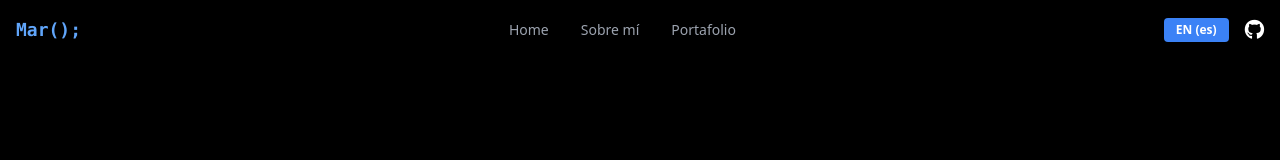
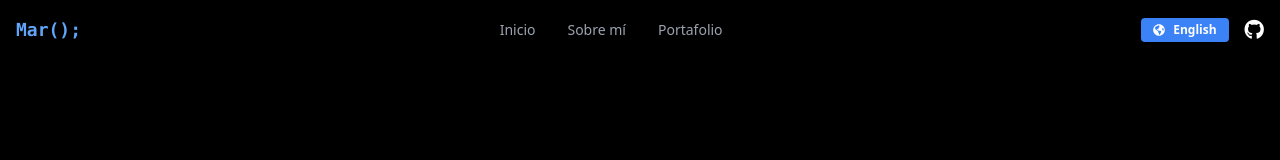
Before and after one commit to MarSierraG/Portfolio, a React (Vite) app: page / in a window 1280 px wide. Shown: the top 160 px of the page. Built offline with nearby package versions, Linux system fonts and the light colour scheme.

Commit message:
Mejora de estilos visuales

```diff
--- a/src/App.tsx
+++ b/src/App.tsx
@@ -13,6 +13,7 @@ const texts = {
         developer: 'Web',
         welcome: 'Bienvenido a mi web personal',
         button: 'English',
+        home: 'Inicio',
         about: 'Sobre mí',
         portfolio: 'Portafolio',
         blog: 'Blog',
@@ -74,6 +75,7 @@ const texts = {
         developer: 'Developer',
         welcome: 'Welcome to my personal website',
         button: 'Español',
+        home: 'Home',
         about: 'About me',
         portfolio: 'Portfolio',
         blog: 'Blog',
@@ -143,7 +145,12 @@ function App() {
         <div className="bg-black text-white">
         <Router>
             <Navbar
-                items={['Home', t.about, t.portfolio]}
+                items={[
+                    { key: 'home', label: t.home, path: '/' },
+                    { key: 'about', label: t.about, path: '/about' },
+                    { key: 'portfolio', label: t.portfolio, path: '/portfolio' },
+                ]}
+
                 currentLang={language}
                 onToggleLanguage={toggleLanguage}
                 buttonText={language === 'es' ? 'EN' : 'ES'}
--- a/src/components/Navbar.tsx
+++ b/src/components/Navbar.tsx
@@ -1,10 +1,11 @@
 import React, { useState } from 'react';
 import { Link } from 'react-router-dom';
 import { FiMenu, FiX } from 'react-icons/fi';
+import {FaGlobeAmericas} from "react-icons/fa";
 
 
 interface NavbarProps {
-    items: string[];
+    items: { key: string; label: string; path: string }[];
     currentLang: 'es' | 'en';
     onToggleLanguage: () => void;
     buttonText: string;
@@ -14,15 +15,6 @@ const Navbar: React.FC<NavbarProps> = ({ items, currentLang, onToggleLanguage, b
     const [isOpen, setIsOpen] = useState(false);
 
     const toggleMenu = () => setIsOpen(!isOpen);
-
-    const sectionRoutes: { [key: string]: string } = {
-        Home: '/',
-        Inicio: '/',
-        'About me': '/about',
-        'Sobre mí': '/about',
-        Portfolio: '/portfolio',
-        Portafolio: '/portfolio',
-    };
 
     return (
         <nav className="fixed top-0 left-0 w-full bg-black text-white z-50 shadow-md">
@@ -41,13 +33,13 @@ const Navbar: React.FC<NavbarProps> = ({ items, currentLang, onToggleLanguage, b
 
                 {/* Menú escritorio */}
                 <ul className="hidden md:flex space-x-8 text-sm font-medium">
-                    {items.map((item, index) => (
-                        <li key={index}>
+                    {items.map((item) => (
+                        <li key={item.key}>
                             <Link
-                                to={sectionRoutes[item] || '/'}
+                                to={item.path}
                                 className="relative text-gray-400 hover:text-white transition"
                             >
-                                {item}
+                                {item.label}
                                 <span className="absolute left-0 -bottom-1 w-0 h-0.5 bg-blue-400 transition-all duration-300 hover:w-full"></span>
                             </Link>
                         </li>
@@ -58,12 +50,14 @@ const Navbar: React.FC<NavbarProps> = ({ items, currentLang, onToggleLanguage, b
                 <div className="hidden md:flex items-center gap-4">
                     <button
                         onClick={onToggleLanguage}
-                        className="bg-blue-500 hover:bg-blue-600 text-white font-semibold py-1 px-3 rounded text-xs"
+                        className="bg-blue-500 hover:bg-blue-600 text-white font-semibold py-1 px-3 rounded text-xs flex items-center gap-2"
+                        title="Cambiar idioma / Change language"
                     >
-                        {buttonText} ({currentLang})
+                        <FaGlobeAmericas />
+                        {currentLang === 'es' ? 'English' : 'Español'}
                     </button>
                     <a
-                        href="https://github.com/TU_USUARIO"
+                        href="https://github.com/MarSierraG"
                         target="_blank"
                         rel="noopener noreferrer"
                         className="text-white hover:text-blue-400 transition text-xl"
@@ -77,14 +71,14 @@ const Navbar: React.FC<NavbarProps> = ({ items, currentLang, onToggleLanguage, b
             {isOpen && (
                 <div className="md:hidden bg-black px-4 pb-4">
                     <ul className="flex flex-col gap-4 text-sm font-medium">
-                        {items.map((item, index) => (
-                            <li key={index}>
+                        {items.map((item) => (
+                            <li key={item.key}>
                                 <Link
-                                    to={sectionRoutes[item] || '/'}
+                                    to={item.path}
                                     onClick={toggleMenu}
                                     className="text-gray-400 hover:text-white transition"
                                 >
-                                    {item}
+                                    {item.label}
                                 </Link>
                             </li>
                         ))}
@@ -92,12 +86,14 @@ const Navbar: React.FC<NavbarProps> = ({ items, currentLang, onToggleLanguage, b
                     <div className="flex justify-between items-center mt-4">
                         <button
                             onClick={onToggleLanguage}
-                            className="bg-blue-500 hover:bg-blue-600 text-white font-semibold py-1 px-3 rounded text-xs"
+                            className="bg-blue-500 hover:bg-blue-600 text-white font-semibold py-1 px-3 rounded text-xs flex items-center gap-2"
+                            title="Cambiar idioma / Change language"
                         >
-                            {buttonText} ({currentLang})
+                            <FaGlobeAmericas />
+                            {currentLang === 'es' ? 'English' : 'Español'}
                         </button>
                         <a
-                            href="https://github.com/TU_USUARIO"
+                            href="https://github.com/MarSierraG"
                             target="_blank"
                             rel="noopener noreferrer"
                             className="text-white hover:text-blue-400 transition text-xl"
```
